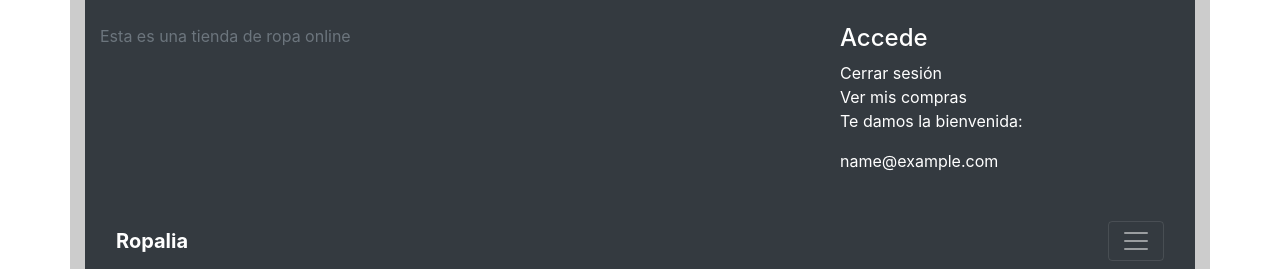
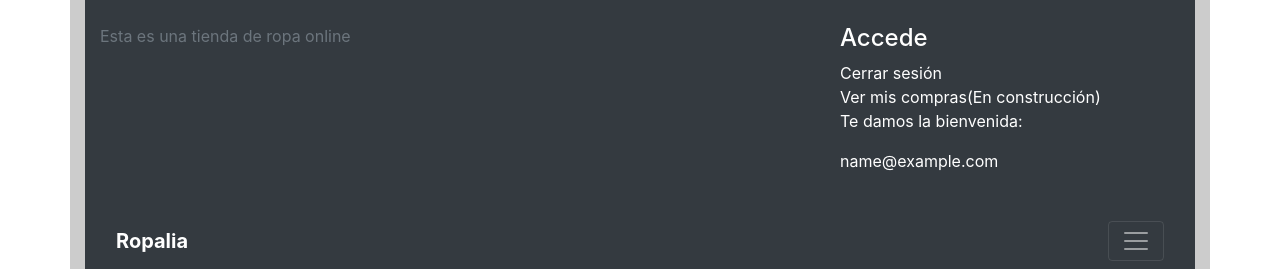
Before and after one commit to SandraGin/WebDefinitiva, a PHP site: page / in a window 1280 px wide, after a click that opens the changed part. Shown: the top 269 px of the page. Run offline with PHP 8.4, Linux system fonts and the light colour scheme; the visitor is signed in with stand-in values (Sample User, id 1); data that the repository does not hold is empty; some libraries are stand-ins or nearby versions.

Commit message:
Total tia

```diff
--- a/index.php
+++ b/index.php
@@ -49,7 +49,7 @@
               <h4 class="text-white">Accede</h4>
               <ul class="list-unstyled">
                 <li><a href="logout.php" class="text-white">Cerrar sesión</a></li>
-		<li><a href="vermiscompras.php" class="text-white">Ver mis compras</a></li>
+		<li><a href="index.php" class="text-white">Ver mis compras(En construcción)</a></li>
                 <?php
                 session_start();
                 if(isset($_SESSION['email'])){
```
